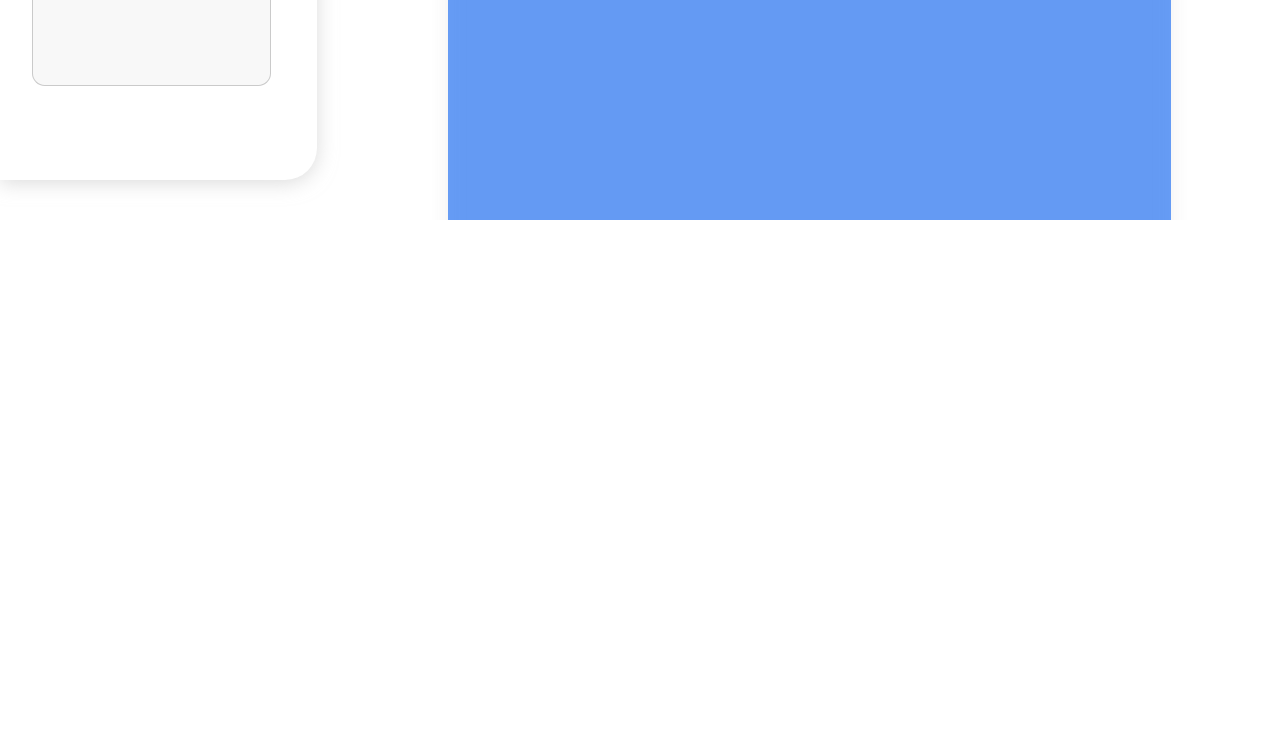
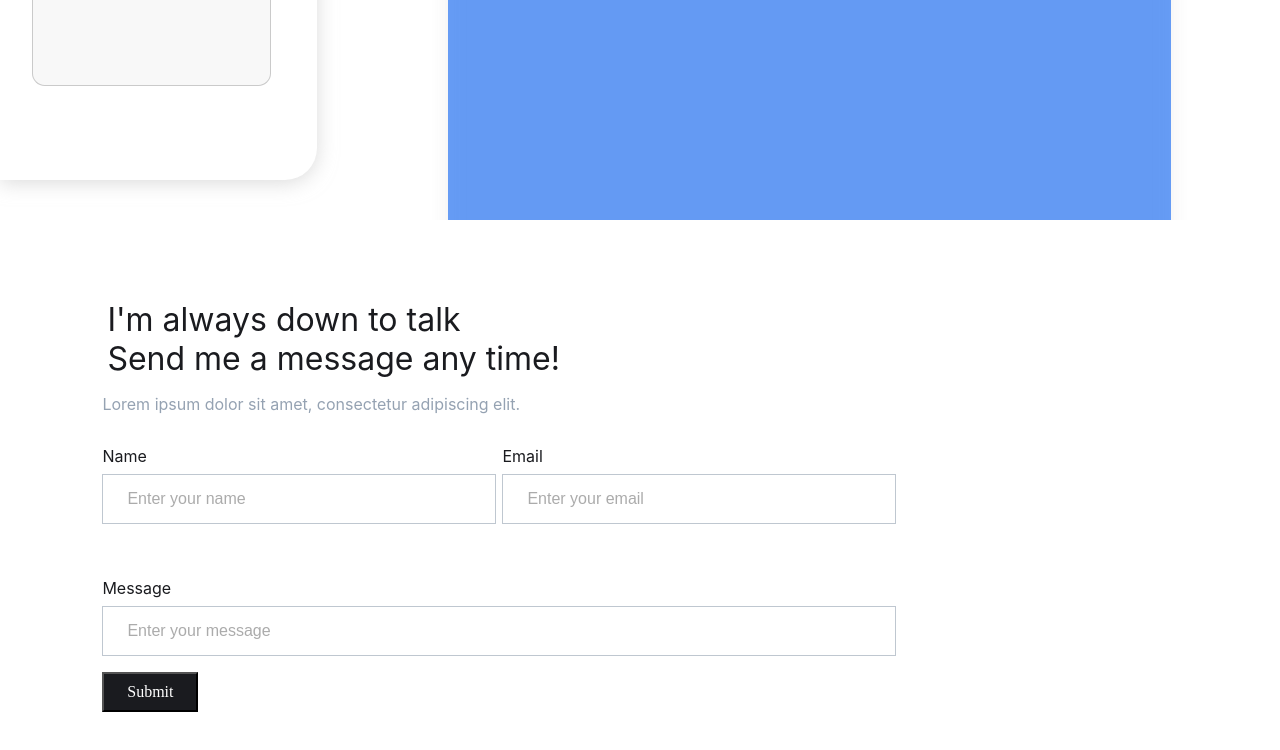
Before and after one commit to Michael-R-Dickinson/portfolio, a React (Create React App) app: page / in a window 1280 px wide. Shown: the part 1380-2130 px from the top of the page. Built offline with nearby package versions, Linux system fonts and the light colour scheme.

Commit message:
Added contact form

```diff
--- a/src/data.json
+++ b/src/data.json
@@ -5,5 +5,15 @@
             "title": "SheerID",
             "content": "Worked on web scraping, data validation and google account integration under Dan Beauchaine"
         }
-    ]
+    ],
+    "project_descriptions": {
+        "bert": "A neural network model that can be used to classify text into different categories",
+        "nmt": "A neural network model that can be used to translate text from one language to another",
+        "ml_gui": "A GUI that can be used to train a neural network model"
+    },
+    "contact_info": {
+        "email": "michael.dickinson3949@gmail.com",
+        "message": "I'm always down to talk \nSend me a message any time!",
+        "description": "Or contact me directly at: michael.dickinson3949@gmail.com"
+    }
 }
--- /dev/null
+++ b/src/scss/contact/Contact.scss
@@ -0,0 +1,82 @@
+$contact-primary-text: #1a1b1f;
+$contact-secondary-text: #95a2b2;
+
+.contact-container {
+    height: 100vh;
+    width: 60%;
+
+    margin: 5rem;
+
+    margin-left: max(5rem, 8%);
+
+    h2 {
+        font-size: 2rem;
+        font-weight: normal;
+        // font-family: Inter;
+        color: $contact-primary-text;
+        margin: 5px;
+
+    }
+
+    p {
+        font-size: 1rem;
+        font-weight: normal;
+        color: $contact-secondary-text;
+    }
+
+    form {
+        p {
+            font-size: 1rem;
+            font-weight: normal;
+            color: $contact-primary-text;
+            margin: 1rem 0rem 0.5rem;
+        }
+
+        .id-form-container {
+            display: grid;
+            grid-template-columns: 1fr 1fr;
+            grid-template-rows: 1fr 2fr;
+            column-gap: 2rem;
+        }
+
+        .contact-input {
+            width: 100%;
+            height: 2.4rem;
+            padding: 0.3rem 0px 0.3rem 1.5rem;
+            border: 1px solid $contact-secondary-text;
+            border-radius: 0px;
+
+            font-size: 1rem;
+            color: $contact-primary-text;
+
+            opacity: 0.6;
+
+            &:focus {
+                border: 1px solid $contact-secondary-text;
+            }
+        }
+
+        .submit-button {
+            width: 6rem;
+            height: 2.5rem;
+
+            background-color: $contact-primary-text;
+
+            font-size: 1rem;
+            font-family: bilo;
+            font-weight: 300;
+            color: white;
+
+            margin-top: 1rem;
+
+            cursor: pointer;
+
+            transition: 0.4s ease;
+
+            &:hover {
+                filter: opacity(80%);
+            }
+        }
+
+    }
+}
--- a/src/ts/App.tsx
+++ b/src/ts/App.tsx
@@ -2,11 +2,16 @@
 import '../scss/App.scss';
 import '../scss/hero/Hero.scss';
 import '../scss/projects/Projects.scss';
+import '../scss/contact/Contact.scss';
 import staticData from '../data.json';
 
 import bertThumbnail from "../assets/bert_thumbnail.png";
+import NmtThumbnail from "../assets/nmt_thumbnail.png";
 import Hero from './hero/hero';
 import Projects from './projects/projects';
+import BertProject from './projects/bert-project';
+import NmtProject from './projects/nmt_project';
+import Contact from './contact/Contact';
 function App() {
 
   return (
@@ -14,12 +19,13 @@ function App() {
       <header className="App-header"></header>
       <div className="App-body">
         <Hero bio={staticData.hero_bio} />
-        <Projects sidebarThumbnails={[bertThumbnail, bertThumbnail, bertThumbnail, bertThumbnail]}>
-          <BlankProject />
-          <BlankProject />
+        <Projects sidebarThumbnails={[bertThumbnail, NmtThumbnail, bertThumbnail, bertThumbnail]}>
+          <BertProject />
+          <NmtProject />
           <BlankProject />
           <BlankProject />
         </Projects>
+        <Contact {...staticData.contact_info} />
       </div>
     </div>);
 }
--- /dev/null
+++ b/src/ts/contact/Contact.tsx
@@ -0,0 +1,21 @@
+function Contact({ email, message, description }: { email: string, message: string, description: string }) {
+    return (
+        <div className="contact-container">
+            <h2>I'm always down to talk<br />Send me a message any time!</h2>
+            <p>Lorem ipsum dolor sit amet, consectetur adipiscing elit.</p>
+            <form>
+                <div className="id-form-container">
+                    <p>Name</p>
+                    <p>Email</p>
+                    <input type="text" className="contact-input" placeholder="Enter your name" />
+                    <input type="text" className="contact-input" placeholder="Enter your email" />
+                </div>
+                <p>Message</p>
+                <input type="text" className='contact-input' placeholder="Enter your message" />
+                <input type="submit" className='submit-button' value='Submit' />
+            </form>
+        </div>
+    )
+}
+
+export default Contact
```
